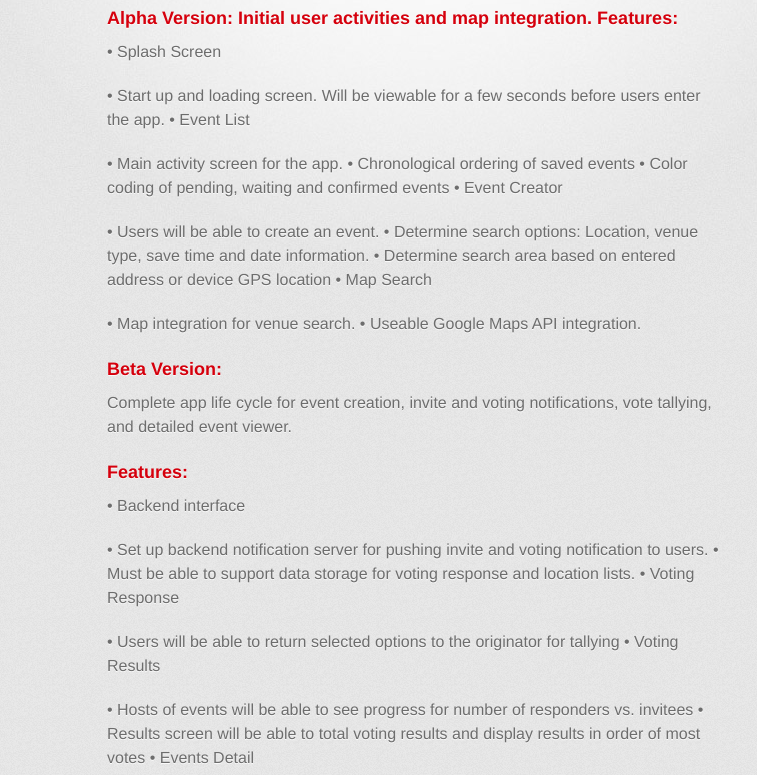
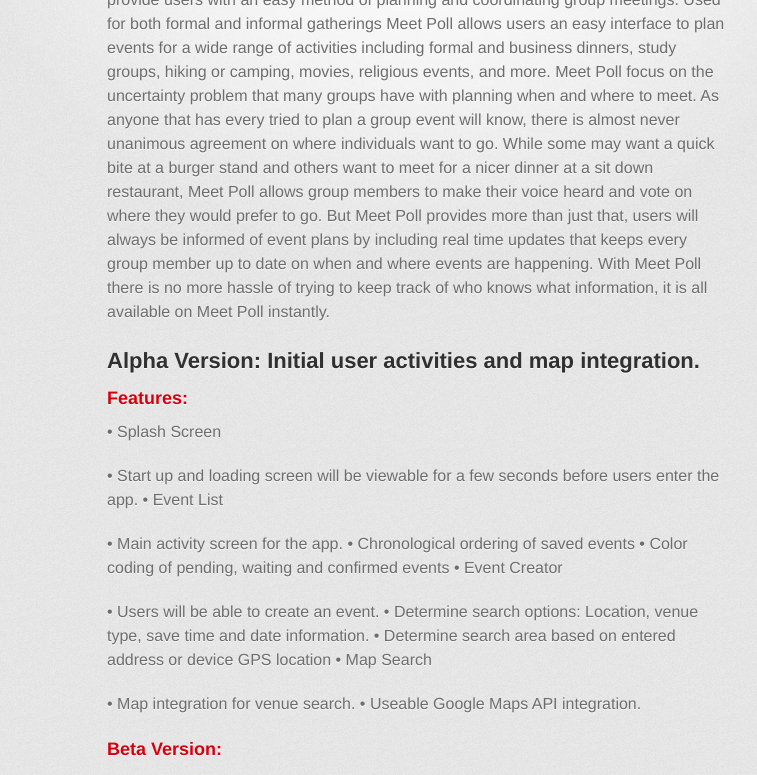
Before and after one commit to HoldGM/MeetPoll_Project, a plain HTML site: page index.html in a window 1280 px wide. Shown: the part 324-1099 px from the top of the page, without its empty margins (223-980 px from the left). Drawn offline with Linux system fonts and the light colour scheme; a web font is replaced by a local one.

```diff
--- a/index.html
+++ b/index.html
@@ -32,17 +32,19 @@
 
         <section id="main_content">
           <h1>
-<a id="meetpoll_project" class="anchor" href="#meetpoll_project" aria-hidden="true"><span aria-hidden="true" class="octicon octicon-link"></span></a>MeetPoll_Project</h1>
+<a id="meet-poll-project" class="anchor" href="#meet-poll-project" aria-hidden="true"><span aria-hidden="true" class="octicon octicon-link"></span></a>Meet Poll Project</h1>
+
+<p>The Meet Poll project is an Android mobile app for group planning. Meet Poll will provide users with an easy method of planning and coordinating group meetings. Used for both formal and informal gatherings Meet Poll allows users an easy interface to plan events for a wide range of activities including formal and business dinners, study groups, hiking or camping, movies, religious events, and more. Meet Poll focus on the uncertainty problem that many groups have with planning when and where to meet. As anyone that has every tried to plan a group event will know, there is almost never unanimous agreement on where individuals want to go. While some may want a quick bite at a burger stand and others want to meet for a nicer dinner at a sit down restaurant, Meet Poll allows group members to make their voice heard and vote on where they would prefer to go. But Meet Poll provides more than just that, users will always be informed of event plans by including real time updates that keeps every group member up to date on when and where events are happening. With Meet Poll there is no more hassle of trying to keep track of who knows what information, it is all available on Meet Poll instantly. </p>
 
 <h2>
-<a id="cs371m-android-app-project" class="anchor" href="#cs371m-android-app-project" aria-hidden="true"><span aria-hidden="true" class="octicon octicon-link"></span></a>CS371M Android App Project</h2>
+<a id="alpha-version-initial-user-activities-and-map-integration" class="anchor" href="#alpha-version-initial-user-activities-and-map-integration" aria-hidden="true"><span aria-hidden="true" class="octicon octicon-link"></span></a>Alpha Version: Initial user activities and map integration.</h2>
 
 <h3>
-<a id="alpha-version-initial-user-activities-and-map-integration-features" class="anchor" href="#alpha-version-initial-user-activities-and-map-integration-features" aria-hidden="true"><span aria-hidden="true" class="octicon octicon-link"></span></a>Alpha Version: Initial user activities and map integration. Features:</h3>
+<a id="features" class="anchor" href="#features" aria-hidden="true"><span aria-hidden="true" class="octicon octicon-link"></span></a>Features:</h3>
 
 <p>• Splash Screen</p>
 
-<p>• Start up and loading screen. Will be viewable for a few seconds before users enter the app.
+<p>• Start up and loading screen will be viewable for a few seconds before users enter the app.
 • Event List</p>
 
 <p>• Main activity screen for the app.
@@ -64,7 +66,7 @@
 <p>Complete app life cycle for event creation, invite and voting notifications, vote tallying, and detailed event viewer.</p>
 
 <h3>
-<a id="features" class="anchor" href="#features" aria-hidden="true"><span aria-hidden="true" class="octicon octicon-link"></span></a>Features:</h3>
+<a id="features-1" class="anchor" href="#features-1" aria-hidden="true"><span aria-hidden="true" class="octicon octicon-link"></span></a>Features:</h3>
 
 <p>• Backend interface</p>
 
@@ -92,8 +94,8 @@
 
 <p>Increase internal functionality and support for third-party apps.</p>
 
-<h3>
-<a id="features-1" class="anchor" href="#features-1" aria-hidden="true"><span aria-hidden="true" class="octicon octicon-link"></span></a>Features:</h3>
+<h2>
+<a id="features-2" class="anchor" href="#features-2" aria-hidden="true"><span aria-hidden="true" class="octicon octicon-link"></span></a>Features:</h2>
 
 <p>• Increase venue options</p>
 
```
Also changed, not shown: params.json (+1 -1 lines).
